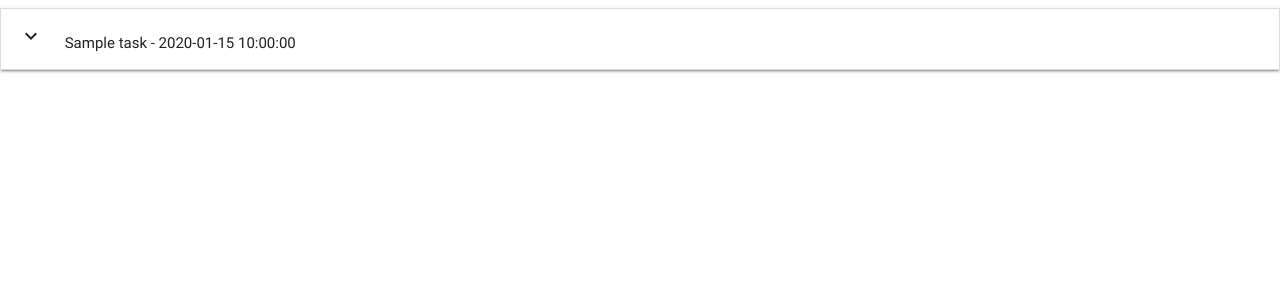
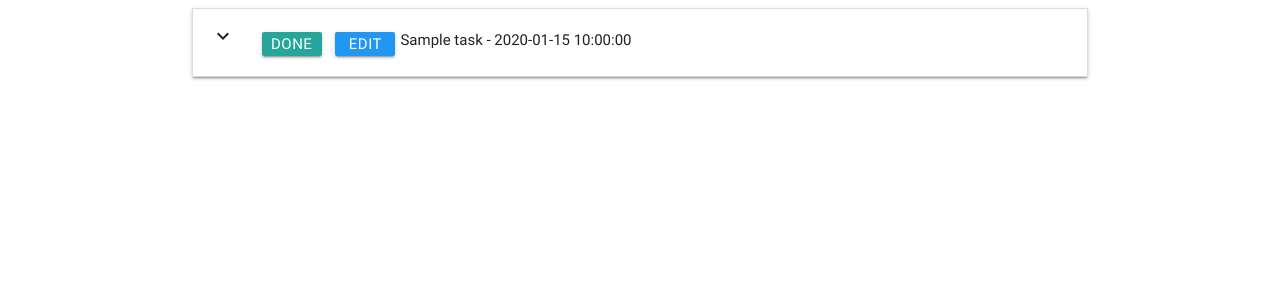
Before and after one commit to josep-pujol/learning_task-manager, a Flask app: page / in a window 1280 px wide. Shown: the top 300 px of the page. Run offline with Flask 2, Linux system fonts and the light colour scheme; a database or web service that is not in the repository returns one stand-in record (values such as "Sample title"); some libraries are stand-ins or nearby versions.

Commit message:
added buttons Done and Edit

```diff
--- a/app.py
+++ b/app.py
@@ -1,7 +1,8 @@
 import os
 from flask import Flask, render_template, redirect, request, url_for
 from flask_pymongo import PyMongo
-from bson.objectid import ObjectId
+from bson.objectid import ObjectId  # to convert the ID to a format readable by MongoDB
+
 
 app = Flask(__name__)
 
@@ -31,6 +32,15 @@ def insert_task():
     return redirect(url_for('get_tasks'))
 
 
+@app.route('/edit_task/<task_id>')
+def edit_task(task_id):
+    the_task = mongo.db.task.find_one({'_id': ObjectId(task_id)})
+    all_categories = mongo.db.categories.find()
+    return render_template('edittask.html',
+                           task=the_task,
+                           categories=all_categories,)
+
+
 
 if __name__ == '__main__':
     app.run(host=os.environ.get('IP'),
--- /dev/null
+++ b/static/css/style.css
@@ -0,0 +1,13 @@
+
+.btn_small {
+    width: 60px;
+    height: 24px;
+    line-height: 24px;
+    margin: 5px 5px;
+    padding: 0 0.5em;
+
+}
+
+.task_header {
+    margin-top: 5px;
+}
--- a/templates/base.html
+++ b/templates/base.html
@@ -4,10 +4,13 @@
 <head>
     <link href="https://fonts.googleapis.com/icon?family=Material+Icons" rel="stylesheet">
     <link rel="stylesheet" href="https://cdnjs.cloudflare.com/ajax/libs/materialize/0.100.2/css/materialize.min.css">
+    <link rel="stylesheet" href="{{url_for('static', filename='css/style.css')}}" type="text/css" />
 </head>
 
 <body>
-    {% block content %} {% endblock %}
+    <div class="container">
+        {% block content %} {% endblock %}
+    </div>
     <script src="https://code.jquery.com/jquery-3.4.1.min.js" integrity="sha256-CSXorXvZcTkaix6Yvo6HppcZGetbYMGWSFlBw8HfCJo=" crossorigin="anonymous"></script>
     <!--<script src="https://cdnjs.cloudflare.com/ajax/libs/jquery/3.2.1/jquery.min.js"></script>-->
     <script src="https://cdnjs.cloudflare.com/ajax/libs/materialize/0.100.2/js/materialize.min.js"></script>
--- a/templates/tasks.html
+++ b/templates/tasks.html
@@ -4,9 +4,13 @@
         {% for task in tasks %}
         <li>
             <div class="collapsible-header">
-
-                <div class=" task_header col s9">
-                    <i class="material-icons">expand_more</i> {{task.task_name}} - {{task.due_date}}
+                <div class="col s3">
+                    <i class="material-icons">expand_more</i>
+                    <a class="waves-effect waves-light btn btn_small">Done</a>
+                    <a href="{{url_for('edit_task', task_id=task._id)}}" class="waves-effect waves-light btn btn_small blue">Edit</a>
+                </div>
+                <div class="col s9 task_header">
+                    {{task.task_name}} - {{task.due_date}}
                 </div>
             </div>
             <div class="collapsible-body">
```
Also changed, not shown: templates/edittask.html (added, +58 -0 lines).
